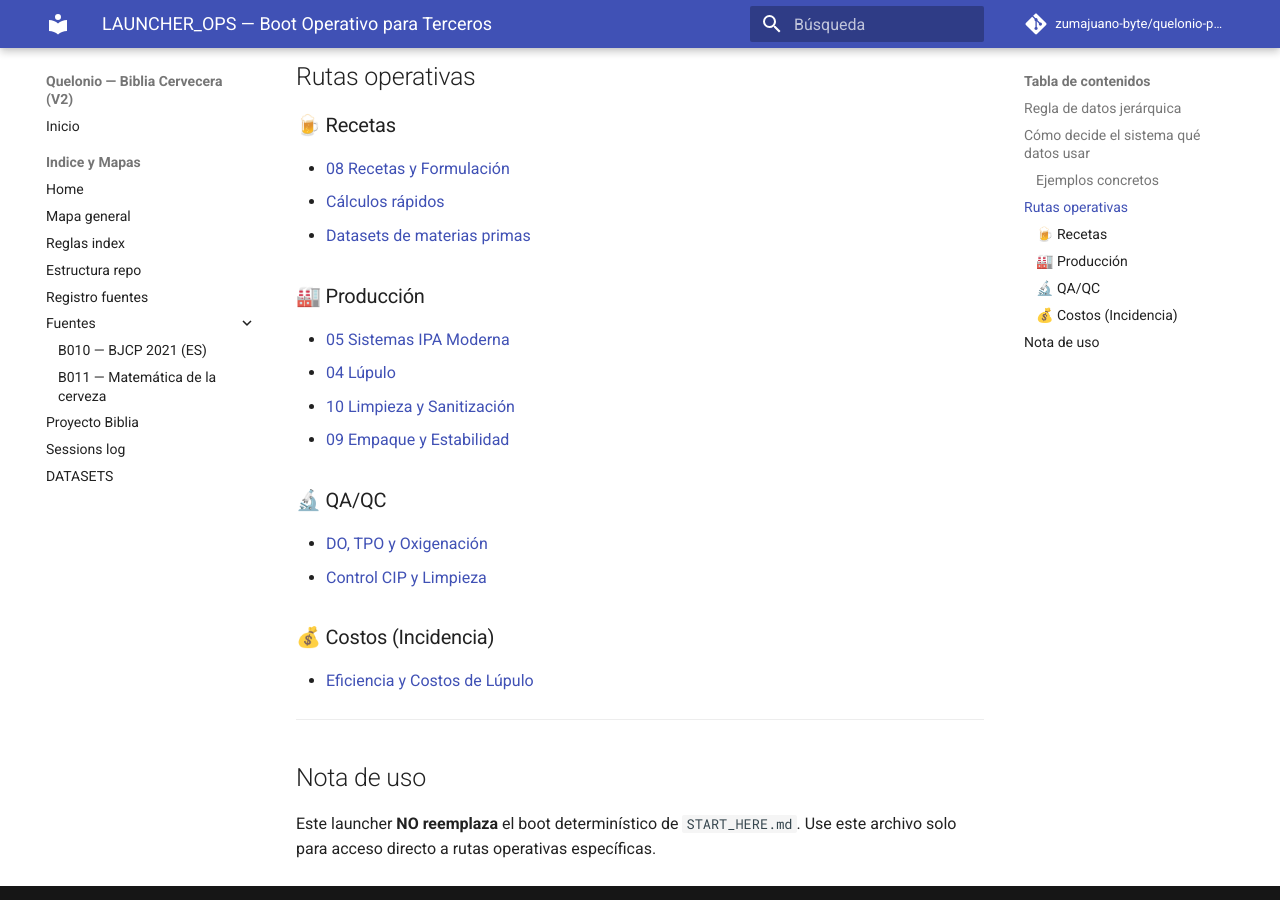
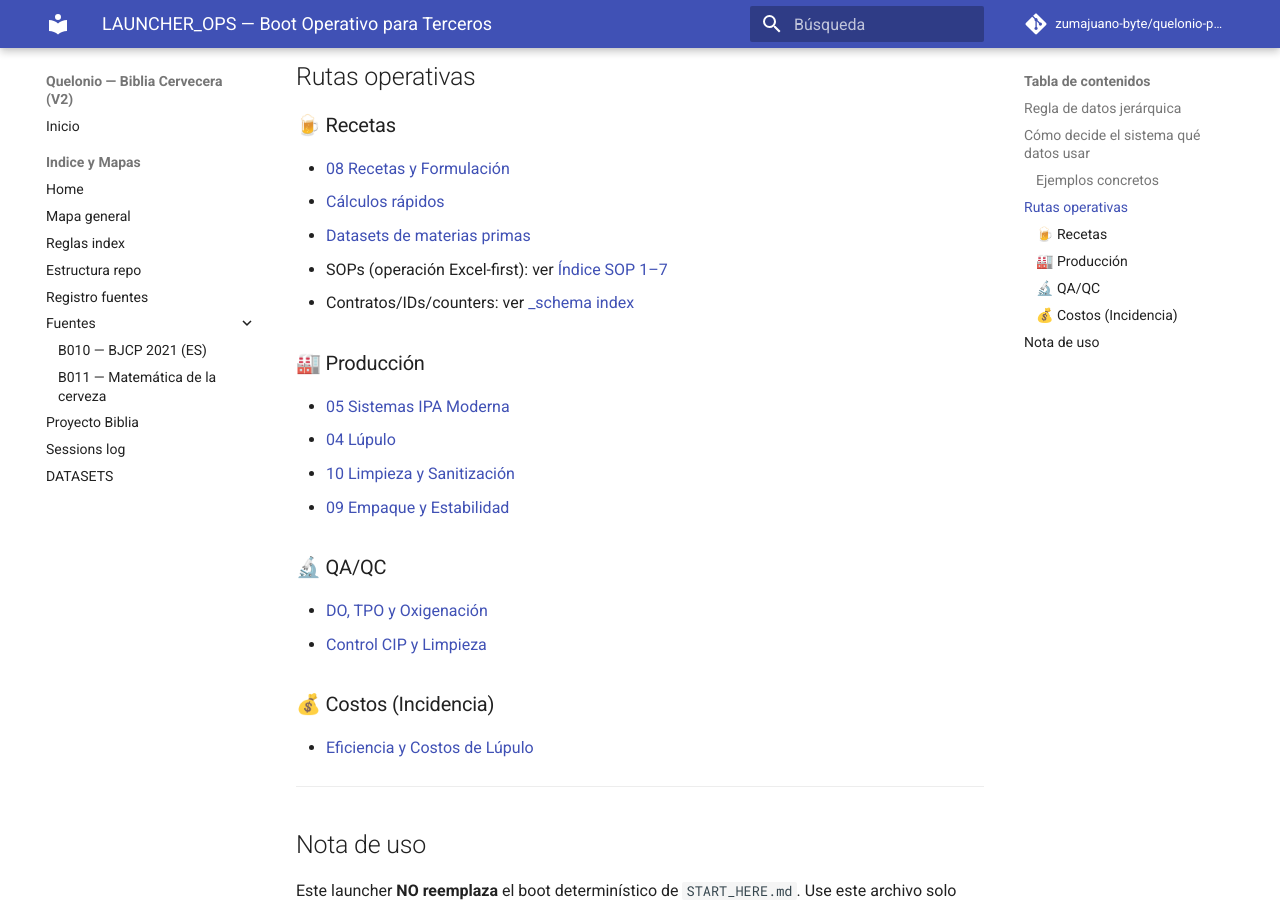
Before and after one commit to zumajuano-byte/quelonio-pages-v2, an MkDocs documentation site: the page built from docs/LAUNCHER_OPS.md, in a window 1280 px wide and 900 px high, scrolled down 1055 px. Built offline with MkDocs 1.6.1 and Material for MkDocs 9.7.7, drawn with Linux system fonts in a browser that asks for light colours; comment, search, counter and statistics services are not loaded.

Commit message:
docs(ops): link SOP index entrypoint

```diff
--- a/docs/LAUNCHER_OPS.md
+++ b/docs/LAUNCHER_OPS.md
@@ -40,6 +40,8 @@ Lúpulo con COA/proveedor → usar AA% real (Excel/COA) y recalcular IBU/plan.
 - [08 Recetas y Formulación](08_Recetas_Formulacion/08_Recetas_Formulacion.md)
 - [Cálculos rápidos](08_Recetas_Formulacion/Calculos_rapidos.md)
 - [Datasets de materias primas](12_Datasets_Materias_Primas/12_Datasets_Materias_Primas.md)
+- SOPs (operación Excel-first): ver [Índice SOP 1–7](12_Datasets_Materias_Primas/SOP/_INDEX.md)
+- Contratos/IDs/counters: ver [_schema index](12_Datasets_Materias_Primas/_schema/_INDEX.md)
 
 ### 🏭 Producción
 - [05 Sistemas IPA Moderna](05_Sistemas_IPA_Moderna/05_Sistemas_IPA_Moderna.md)
```
